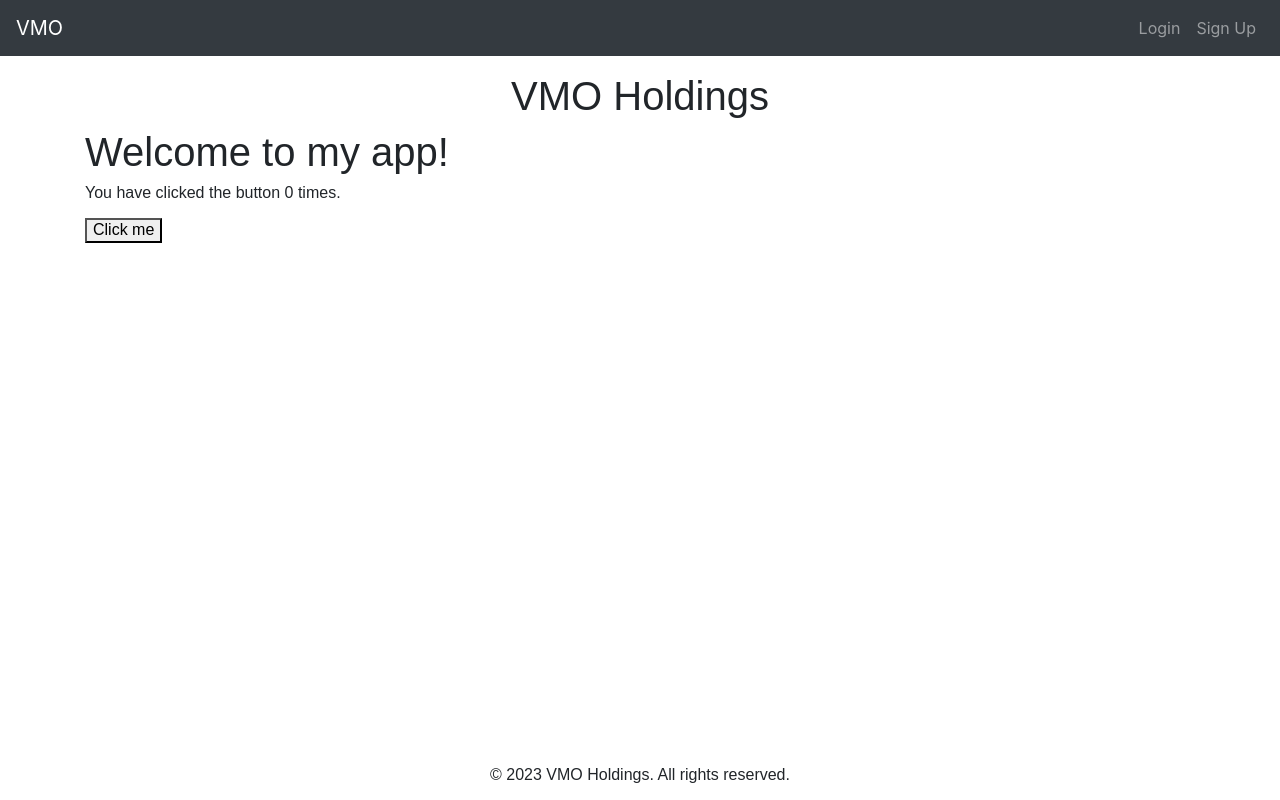
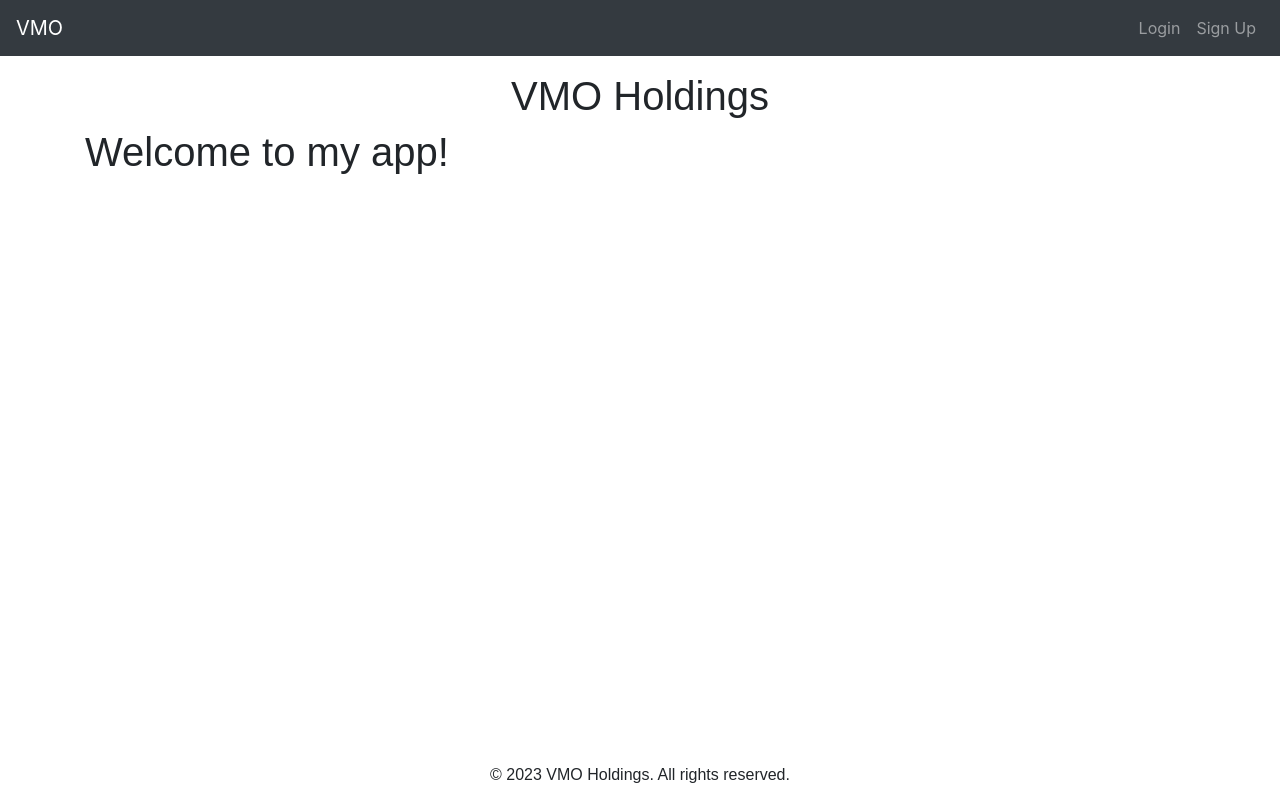
Before and after one commit to lukevmo/book-store, a React (Create React App) app in the folder frontend-reactjs/: page / in a window 1280 px wide. Built offline with nearby package versions, Linux system fonts and the light colour scheme; no server answers.

Commit message:
Remove unused code

```diff
--- a/frontend-reactjs/src/components/home/homepage.component.tsx
+++ b/frontend-reactjs/src/components/home/homepage.component.tsx
@@ -17,9 +17,6 @@ export const HomePage = () => {
                 <h1 className="text-center">VMO Holdings</h1>
 
                 <h1>Welcome to my app!</h1>
-
-                <p>You have clicked the button {count} times.</p>
-                <button onClick={() => setCount(count + 1)}>Click me</button>
                 <br />
             </div>
             <FooterPage/>
```
Also changed, not shown: 1 other file (tests, documents, lock files or other folders).
